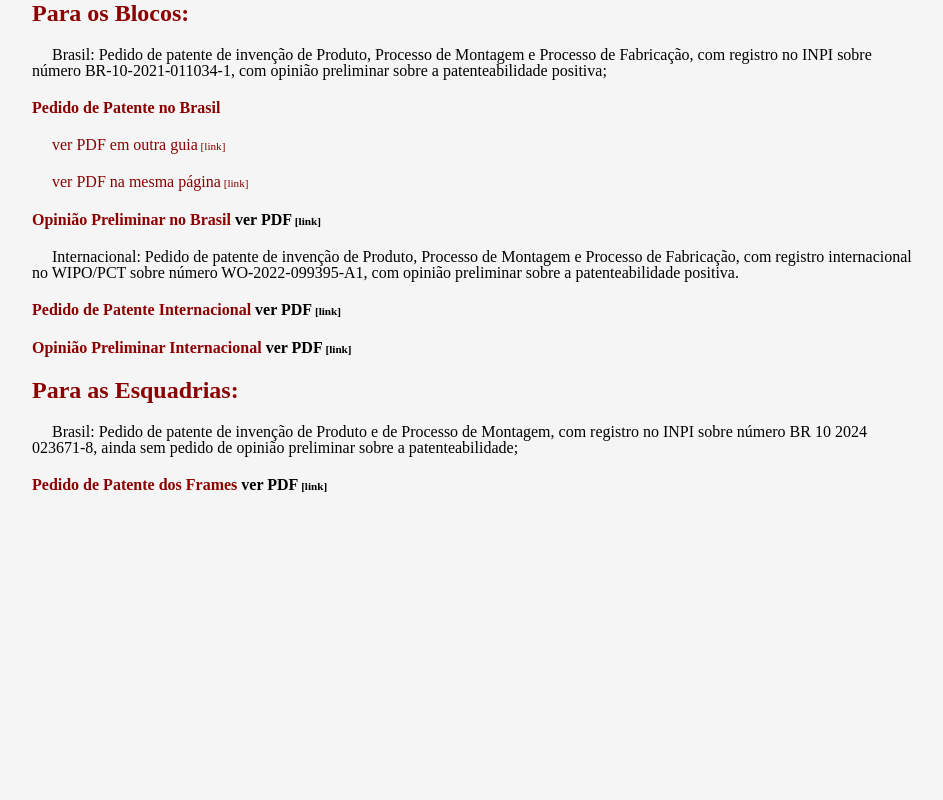
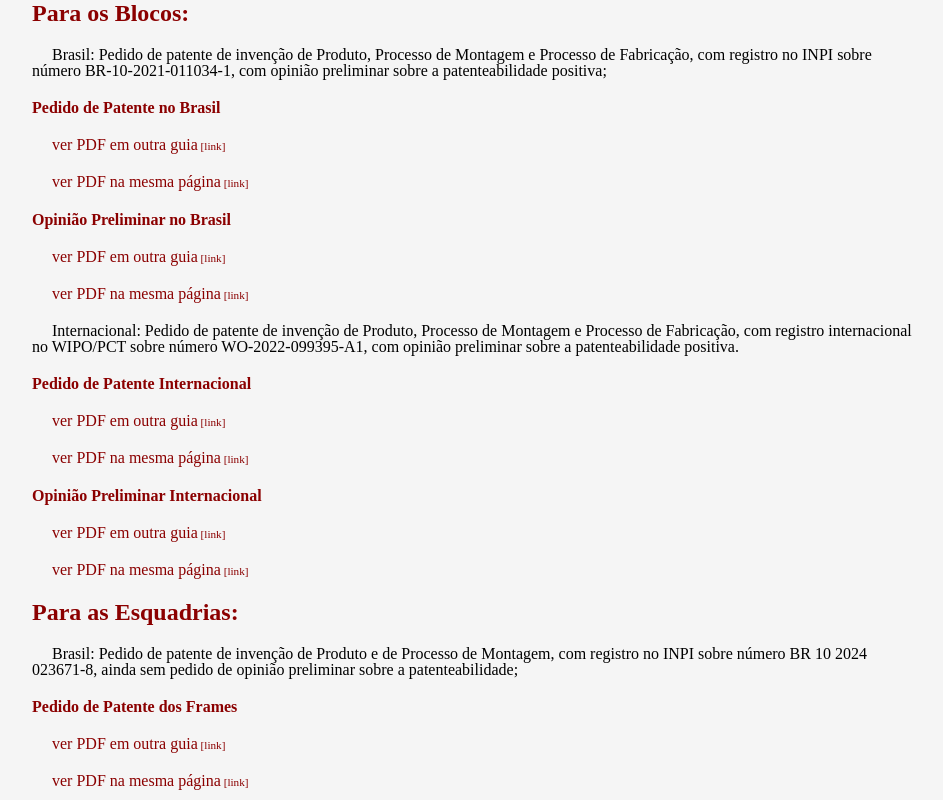
Before and after one commit to Leonardo-Yamashiro/Wormhole, a plain HTML site: page sistema.html in a window 1280 px wide. Shown: the part 2883-3683 px from the top of the page, without its empty margins (168-1111 px from the left). Before the commit the page ends 3387 px from the top, so only its background shows below. Drawn offline with nearby package versions, Linux system fonts and the light colour scheme.

Commit message:
Javascript para frames que aparecem ao clicar em todos frames da pagina SISTEMA

```diff
--- a/estilo/style.css
+++ b/estilo/style.css
@@ -162,6 +162,7 @@
     color: darkred;
     padding: 5px 0px;
     border-radius: 9px;
+    transition-duration: 0.7s;
 }
 main a:hover{
     background-color: darkred;
--- a/sistema.html
+++ b/sistema.html
@@ -119,29 +119,51 @@
         <h1>Patentes</h1>
         <h2>Para os Blocos:</h2>
         <p>Brasil: Pedido de patente de invenção de Produto, Processo de Montagem e Processo de Fabricação, com registro no INPI sobre número BR-10-2021-011034-1, com opinião preliminar sobre a patenteabilidade positiva;</p>
+
+
         <h3>Pedido de Patente no Brasil</h3>
         <p><a href="pdf/patente/Pedido de Patente Brasil.pdf" target="_blank">ver PDF em outra guia</a></p>
         <p><a id="arq001link" onclick="clickArq001()">ver PDF na mesma página</a></p>
         <div id="arq001frame" class="arquivopdf">
             <iframe src="pdf/patente/Pedido de Patente Brasil.pdf" frameborder="0" name="frame" scolling="yes">Seu navegador não é compativel.</iframe>
         </div>
-        <h3>Opinião Preliminar no Brasil <a href="pdf/patente/Opiniao Preliminar Brasil.pdf" target="_blank">ver PDF</a></h3>
-        <div class="arquivopdf">
+
+
+        <h3>Opinião Preliminar no Brasil</h3>
+        <p><a href="pdf/patente/Opiniao Preliminar Brasil.pdf" target="_blank">ver PDF em outra guia</a></a></p>
+        <p><a id="arq002link" onclick="clickArq002()">ver PDF na mesma página</a></p>
+        <div id="arq002frame" class="arquivopdf">
             <iframe src="pdf/patente/Opiniao Preliminar Brasil.pdf" frameborder="0" name="frame" scolling="yes">Seu navegador não é compativel.</iframe>
         </div>
+
+
         <p>Internacional: Pedido de patente de invenção de Produto, Processo de Montagem e Processo de Fabricação, com registro internacional no WIPO/PCT sobre número WO-2022-099395-A1, com opinião preliminar sobre a patenteabilidade positiva.</p>
-        <h3>Pedido de Patente Internacional <a href="pdf/patente/Pedido de Patente Internacional.pdf" target="_blank">ver PDF</a></h3>
-        <div class="arquivopdf">
+
+
+        <h3>Pedido de Patente Internacional</h3>
+        <p><a href="pdf/patente/Pedido de Patente Internacional.pdf" target="_blank">ver PDF em outra guia</a></p>
+        <p><a id="arq003link" onclick="clickArq003()">ver PDF na mesma página</a></p>
+        <div id="arq003frame" class="arquivopdf">
             <iframe src="pdf/patente/Pedido de Patente Internacional.pdf" frameborder="0" name="frame" scolling="yes">Seu navegador não é compativel.</iframe>
         </div>
-        <h3>Opinião Preliminar Internacional <a href="pdf/patente/Opiniao Preliminar Internacional.pdf" target="_blank">ver PDF</a></h3>
-        <div class="arquivopdf">
+
+
+        <h3>Opinião Preliminar Internacional</h3>
+        <p><a href="pdf/patente/Opiniao Preliminar Internacional.pdf" target="_blank">ver PDF em outra guia</a></p>
+        <p><a id="arq004link" onclick="clickArq004()">ver PDF na mesma página</a></p>
+        <div id="arq004frame" class="arquivopdf">
             <iframe src="pdf/patente/Opiniao Preliminar Internacional.pdf" frameborder="0" name="frame" scolling="yes">Seu navegador não é compativel.</iframe>
         </div>
+
+
         <h2>Para as Esquadrias:</h2>
         <p>Brasil: Pedido de patente de invenção de Produto e de Processo de Montagem, com registro no INPI sobre número BR 10 2024 023671-8, ainda sem pedido de opinião preliminar sobre a patenteabilidade;</p>
-        <h3>Pedido de Patente dos Frames <a href="pdf/patente/Pedido de Patente Frame.pdf" target="_blank">ver PDF</a></h3>
-        <div class="arquivopdf">
+
+
+        <h3>Pedido de Patente dos Frames</h3>
+        <p><a href="pdf/patente/Pedido de Patente Frame.pdf" target="_blank">ver PDF em outra guia</a></p>
+        <p><a id="arq005link" onclick="clickArq005()">ver PDF na mesma página</a></p>
+        <div id="arq005frame" class="arquivopdf">
             <iframe src="pdf/patente/Pedido de Patente Frame.pdf" frameborder="0" name="frame" scolling="yes">Seu navegador não é compativel.</iframe>
         </div>
     </main>
@@ -168,6 +190,7 @@
             }
         }
 
+
         function clickArq001(){
             if(arq001frame.style.display=='block'){
                 arq001frame.style.display='none'
@@ -176,6 +199,38 @@
                 arq001frame.style.display='block'
             }
         }
+        function clickArq002(){
+            if(arq002frame.style.display=='block'){
+                arq002frame.style.display='none'
+            }
+            else{
+                arq002frame.style.display='block'
+            }
+        }
+        function clickArq003(){
+            if(arq003frame.style.display=='block'){
+                arq003frame.style.display='none'
+            }
+            else{
+                arq003frame.style.display='block'
+            }
+        }
+        function clickArq004(){
+            if(arq004frame.style.display=='block'){
+                arq004frame.style.display='none'
+            }
+            else{
+                arq004frame.style.display='block'
+            }
+        }
+        function clickArq005(){
+            if(arq005frame.style.display=='block'){
+                arq005frame.style.display='none'
+            }
+            else{
+                arq005frame.style.display='block'
+            }
+        }
     </script>
 </body>
 </html>
```
